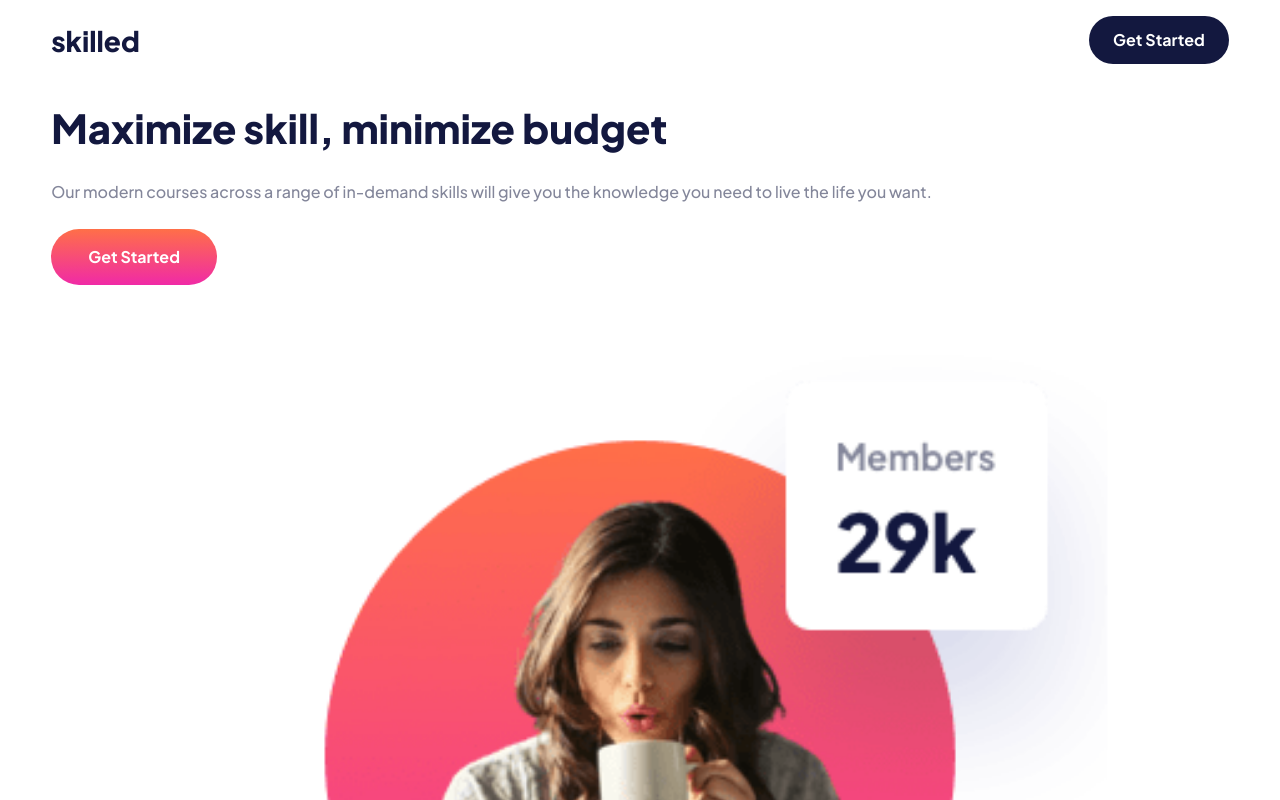
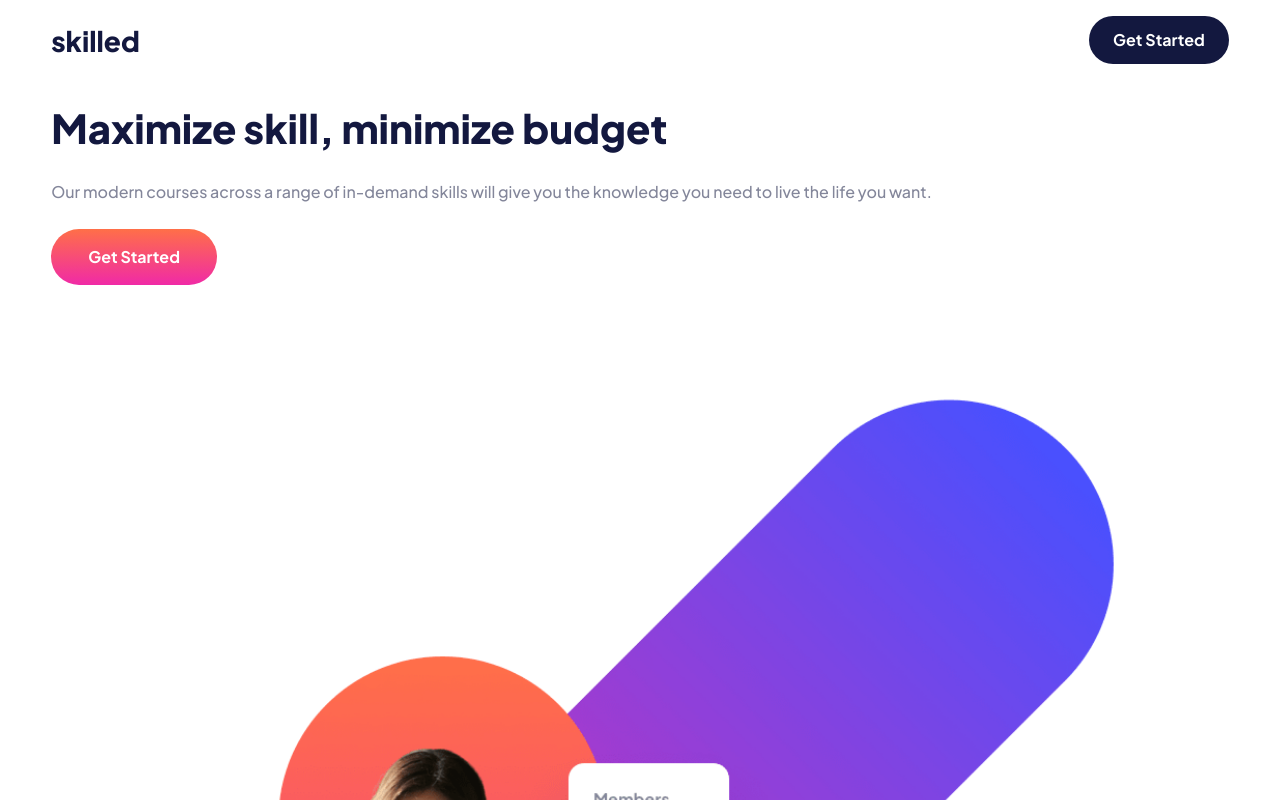
Before and after one commit to iamindika/skilled-elearning-landing-page, a React (Vite) app: page / in a window 1280 px wide. Shown: the top 800 px of the page. Built offline with nearby package versions, Linux system fonts and the light colour scheme.

Commit message:
utilize use window dimensions hook to retrieve images responsively

```diff
--- a/src/components/Hero.jsx
+++ b/src/components/Hero.jsx
@@ -1,6 +1,41 @@
+import useWindowDimensions from "../hooks/useWindowDimensions";
 import { getImage } from "../utilities/helpers";
 
-const Hero = () => (
+const RESPONSIVE_HERO_IMG = {
+  X_SMALL: {
+    size: 0,
+    file: "image-hero-mobile.png"
+  },
+  SMALL: {
+    size: 500,
+    file: "image-hero-mobile@2x.png"
+  },
+  MEDIUM: {
+    size: 768,
+    file: "image-hero-desktop.png"
+  },
+  LARGE: {
+    size: 1440,
+    file: "image-hero-desktop@2x.png"
+  }
+}
+
+const Hero = () => {
+  const { width } = useWindowDimensions();
+
+  let heroImage;
+
+  if (width >= RESPONSIVE_HERO_IMG.LARGE.size) {
+    heroImage = RESPONSIVE_HERO_IMG.LARGE.file;
+  } else if (width >= RESPONSIVE_HERO_IMG.MEDIUM.size) {
+    heroImage = RESPONSIVE_HERO_IMG.MEDIUM.file;
+  } else if (width >= RESPONSIVE_HERO_IMG.SMALL.size) {
+    heroImage = RESPONSIVE_HERO_IMG.SMALL.file;
+  } else if (width >= RESPONSIVE_HERO_IMG.X_SMALL.size) {
+    heroImage = RESPONSIVE_HERO_IMG.X_SMALL.file;
+  }
+
+  return (
     <header className="hero container">
       <div className="hero-content">
         <h1 className="hero-title">
@@ -22,11 +57,12 @@ const Hero = () => (
       <div className="hero-image-wrapper container">
         <img
           className="hero-image"
-        src={getImage('image-hero-mobile.png')}
+          src={getImage(heroImage)}
           alt="hero"
         />
       </div>
     </header>
   );
+}
 
 export default Hero;
```
Lines whose indentation alone changed are shown as unchanged.
